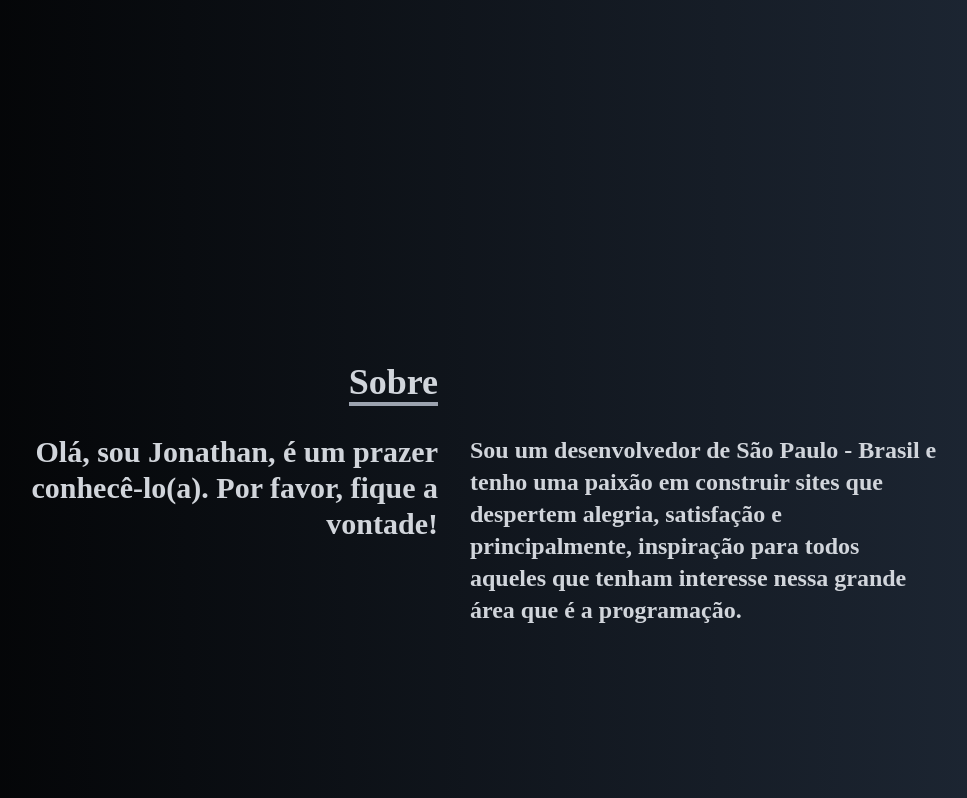
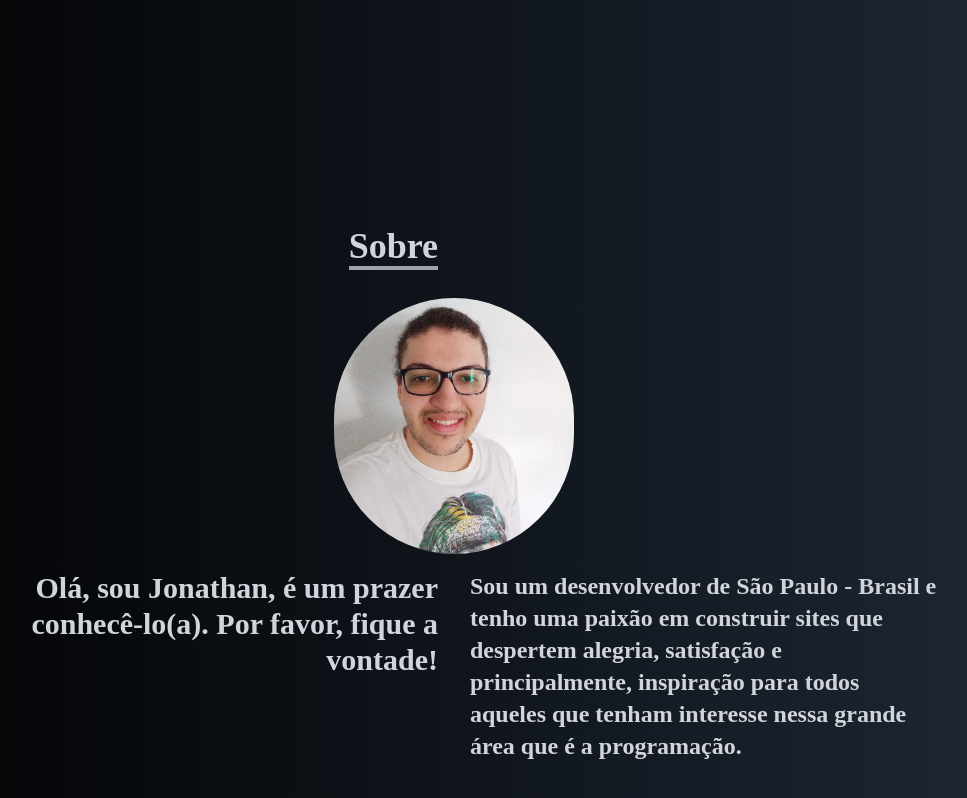
Before and after one commit to johnnysza/johnszadev, a React (Create React App) app in the folder johnszadev/: page / in a window 1280 px wide. Shown: the part 706-1504 px from the top of the page, without its empty margins (186-1153 px from the left). Built offline with nearby package versions, Linux system fonts and the light colour scheme.

Commit message:
feat: adicionado foto e mudança da cor da scrollbar

```diff
--- a/johnszadev/src/components/About/index.jsx
+++ b/johnszadev/src/components/About/index.jsx
@@ -1,5 +1,5 @@
 import React from "react";
-// import DevPhoto from "../../assets/photo.jpeg";
+import DevPhoto from "../../assets/Photo2.jpeg";
 
 const About = () => {
   return (
@@ -14,6 +14,9 @@ const About = () => {
               Sobre
             </p>
           </div>
+        </div>
+        <div className="w-60 pb-4">
+          <img className="rounded-full " src={DevPhoto} alt="" />
         </div>
         <div className="max-w-[1000px] w-full grid sm:grid-cols-2 gap-8 px-4">
           <div className="sm:text-right text-3xl font-bold">
@@ -30,9 +33,6 @@ const About = () => {
               nessa grande área que é a programação.
             </p>
           </div>
-          {/* <div className="">
-            <img className="w-20 mx-auto my-4 " src={DevPhoto} alt="" />
-          </div> */}
         </div>
       </div>
     </div>
--- a/johnszadev/src/components/Skills/index.jsx
+++ b/johnszadev/src/components/Skills/index.jsx
@@ -52,7 +52,7 @@ const Skills = () => {
               src={TailWind}
               alt="TailWind icon"
             />
-            <p className="my-4">TailWind CSS</p>
+            <p className="my-4">Tailwind CSS</p>
           </div>
         </div>
       </div>
--- a/johnszadev/src/index.css
+++ b/johnszadev/src/index.css
@@ -1,6 +1,34 @@
 @tailwind base;
+
+/* Firefox */
+* {
+  scrollbar-width: thin;
+  scrollbar-color: var(--secondary) var(--primary);
+}
+
+/* Chrome, Edge, and Safari */
+*::-webkit-scrollbar {
+  width: 15px;
+}
+
+*::-webkit-scrollbar-track {
+  background: var(--primary);
+  border-radius: 5px;
+}
+
+*::-webkit-scrollbar-thumb {
+  background-color: var(--secondary);
+  border-radius: 14px;
+  border: 3px solid var(--primary);
+}
+
 @tailwind components;
 @tailwind utilities;
+
+:root {
+  --primary: #1f2937;
+  --secondary: #939faf;
+}
 
 @import url("https://fonts.googleapis.com/css2?family=Raleway:wght@300;400;500;600;700;800;900&display=swap");
 
```
Also changed, not shown: johnszadev/src/assets/Photo2.jpeg (added).
